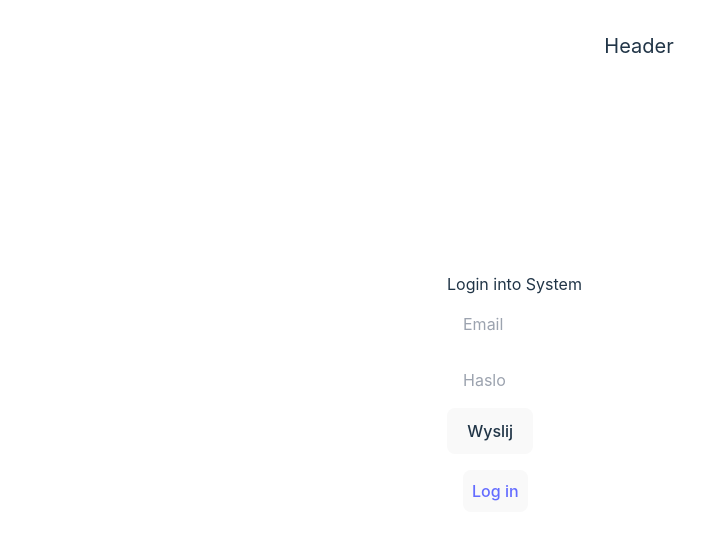
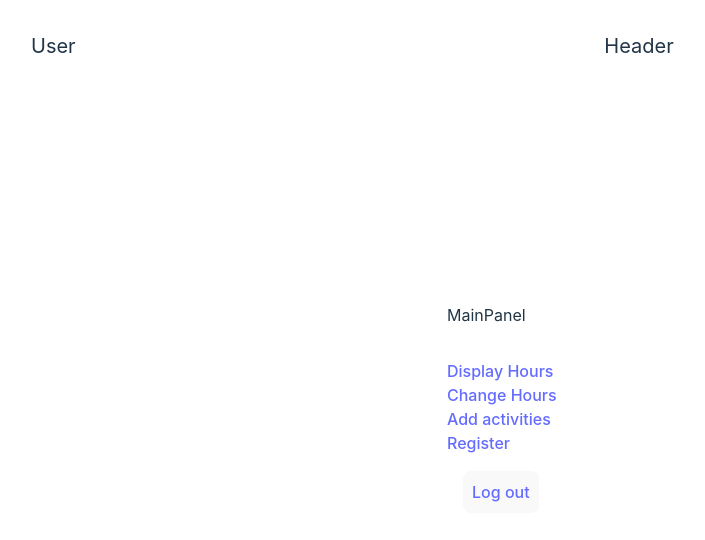
Before and after one commit to KacperBlotny/node-react-app, a React (Vite) app in the folder client/: page / in a window 1280 px wide. Shown: the top 540 px of the page, without its empty margins (1-706 px from the left). Built offline with nearby package versions, Linux system fonts and the light colour scheme.

Commit message:
testasdasdasd

```diff
--- a/client/src/App.jsx
+++ b/client/src/App.jsx
@@ -1,5 +1,6 @@
 import { BrowserRouter as Router, Route, Routes } from 'react-router-dom'
 import Header from './components/Header'
+import CurrentUser from './components/CurrentUser'
 import MainPanel from './pages/MainPanel'
 import Login from './pages/Login'
 import DisplayHours from './components/DisplayHours'
@@ -12,6 +13,8 @@ function App() {
   return (
     <Router>
       <Header />
+      <CurrentUser />
+
       <div className='container w-screen'>
         <div className='w-96 flex mx-auto'>
           <Routes>
@@ -19,11 +22,12 @@ function App() {
               path='/'
               element={
                 <>
-                  <Login />
+                  <MainPanel />
                 </>
               }
             ></Route>
 
+            <Route path='/login' element={<Login />} />
             <Route path='/mainpanel' element={<MainPanel />} />
             <Route path='/login' element={<Login />} />
             <Route path='/displayhours' element={<DisplayHours />} />
--- /dev/null
+++ b/client/src/components/CurrentUser.jsx
@@ -0,0 +1,9 @@
+function CurrentUser() {
+  return (
+    <div className='fixed top-0 w-screen'>
+      <div className='text-xl p-8'>User</div>
+    </div>
+  )
+}
+
+export default CurrentUser
--- a/client/src/components/DisplayHours.jsx
+++ b/client/src/components/DisplayHours.jsx
@@ -3,10 +3,14 @@ import { Link } from 'react-router-dom'
 function DisplayHours() {
   return (
     <>
-      Hell these are the hours
-      <Link to='/mainpanel'>
-        <button className='p-2 m-4'>Go back</button>
-      </Link>
+      <div>
+        <div>Hell these are the hours </div>
+        <div>
+          <Link to='/mainpanel'>
+            <button className='p-2 m-4'>Go back</button>
+          </Link>
+        </div>
+      </div>
     </>
   )
 }
--- a/client/src/components/Header.jsx
+++ b/client/src/components/Header.jsx
@@ -1,7 +1,7 @@
 function Header() {
   return (
     <div className='fixed top-0 w-screen'>
-      <div className='text-xl p-8 text-center w-full'>Header</div>
+      <div className='text-xl p-8 text-center '>Header</div>
     </div>
   )
 }
--- a/client/src/components/LogOutButton.jsx
+++ b/client/src/components/LogOutButton.jsx
@@ -2,7 +2,7 @@ import { Link } from 'react-router-dom'
 function LogOutButton() {
   return (
     <div>
-      <Link to='/'>
+      <Link to='/login'>
         <button className='p-2 m-4'>Log out</button>
       </Link>
     </div>
--- a/client/src/pages/Login.jsx
+++ b/client/src/pages/Login.jsx
@@ -30,11 +30,12 @@ function Login() {
       console.log(response.data)
       localStorage.setItem('token', response.data.token)
 
-      navigate('/MainPanel')
+      navigate('/')
     } catch (error) {
       console.log(error)
     }
   }
+
   return (
     <div>
       <div>Login into System</div>
@@ -61,7 +62,7 @@ function Login() {
           <button onClick={onSubmit}>Wyslij</button>
         </li>
       </ul>
-      <Link to='/MainPanel'>
+      <Link to='/mainpanel'>
         <button className='p-2 m-4'>Log in</button>
       </Link>
     </div>
--- a/client/src/pages/MainPanel.jsx
+++ b/client/src/pages/MainPanel.jsx
@@ -1,5 +1,8 @@
 import { Link } from 'react-router-dom'
 import LogOutButton from '../components/LogOutButton'
+
+// import { useState, useEffect } from 'react';
+// import axios from 'axios'
 
 function MainPanel() {
   return (
@@ -13,7 +16,7 @@ function MainPanel() {
           <Link to='/changehours'>Change Hours</Link>
         </li>
         <li>
-          <Link to='/changehours'>Add activities</Link>
+          <Link to='/addactivities'>Add activities</Link>
         </li>
         <li>
           <Link to='/register'>Register</Link>
```
